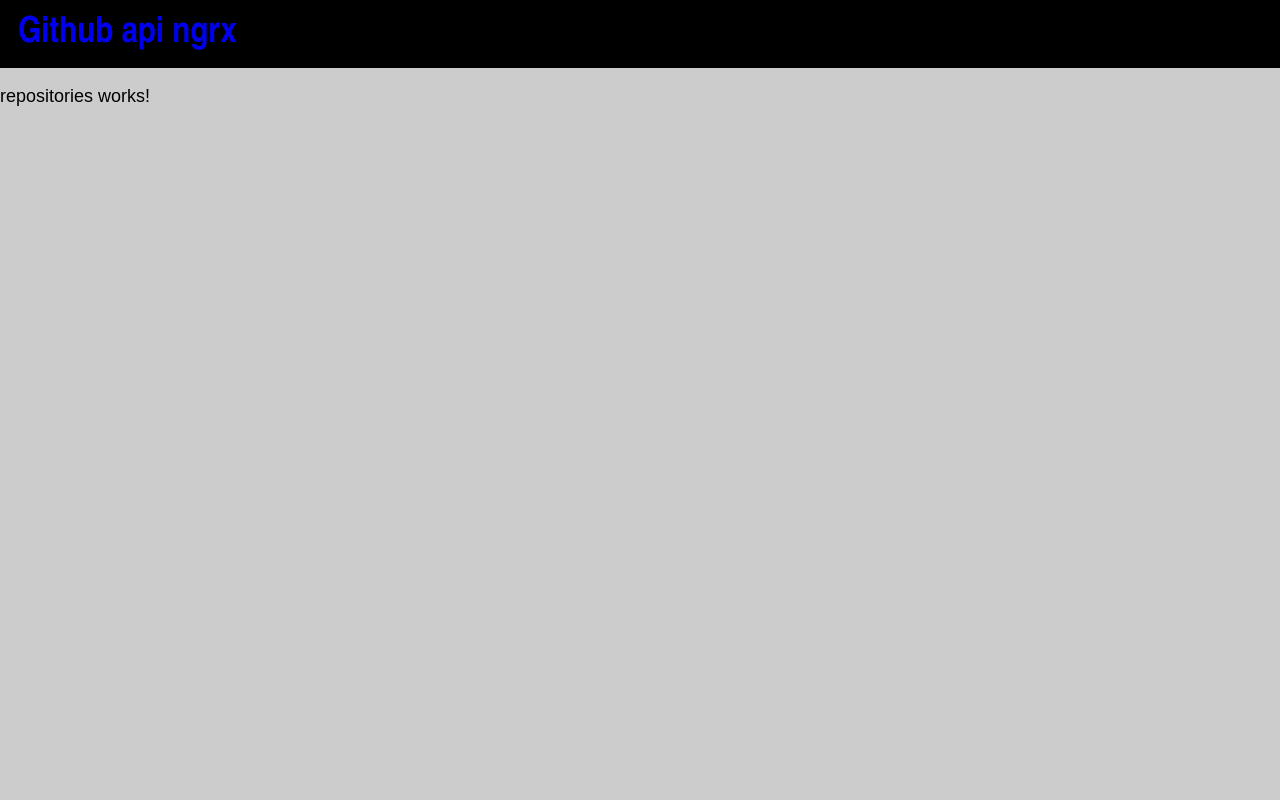
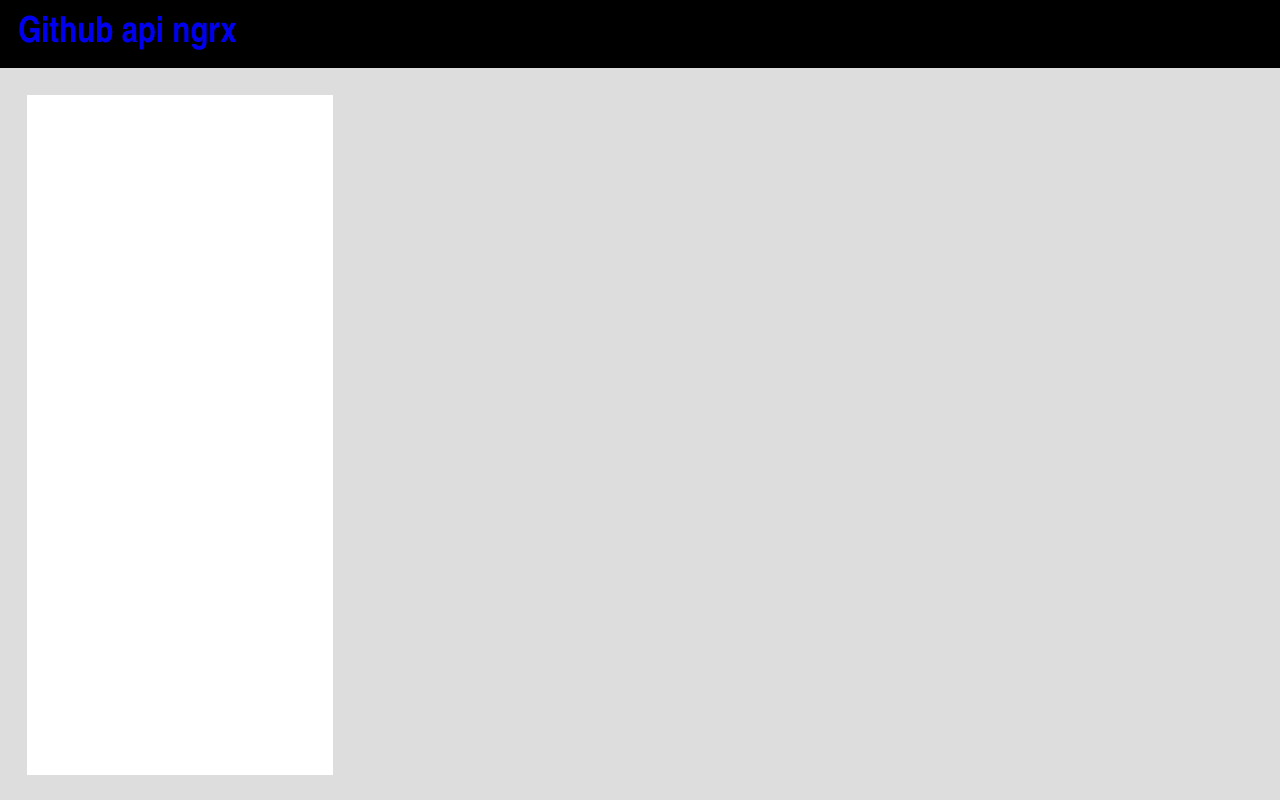
Before and after one commit to tdedetd/github-api-ngrx, an Angular app: page / in a window 1280 px wide. Built offline with nearby package versions, Linux system fonts and the light colour scheme.

Commit message:
repositories design

```diff
--- a/src/app/components/header/header.component.css
+++ b/src/app/components/header/header.component.css
@@ -2,6 +2,8 @@
   background-color: black;
   color: white;
   padding: .7em 1em;
+  position: sticky;
+  top: 0;
 }
 
 .title {
--- a/src/app/components/header/header.component.ts
+++ b/src/app/components/header/header.component.ts
@@ -1,9 +1,10 @@
-import { Component, OnInit } from '@angular/core';
+import { ChangeDetectionStrategy, Component, OnInit } from '@angular/core';
 
 @Component({
   selector: 'gan-header',
   templateUrl: './header.component.html',
-  styleUrls: ['./header.component.css']
+  styleUrls: ['./header.component.css'],
+  changeDetection: ChangeDetectionStrategy.OnPush
 })
 export class HeaderComponent implements OnInit {
 
--- a/src/app/components/repositories/repositories.component.css
+++ b/src/app/components/repositories/repositories.component.css
@@ -0,0 +1,17 @@
+.repos__filters {
+  box-sizing: border-box;
+  float: left;
+  width: 20em;
+  padding: 1.5em;
+  height: calc(100vh - 3.7em);
+  position: fixed;
+}
+
+.repos__result {
+  margin-left: 21em;
+}
+
+.repos-filters {
+  background: white;
+  height: 100%;
+}
--- a/src/app/components/repositories/repositories.component.html
+++ b/src/app/components/repositories/repositories.component.html
@@ -1,3 +1,6 @@
-<p>
-  repositories works!
-</p>
+<div class="repos">
+  <div class="repos__filters">
+    <div class="repos-filters"></div>
+  </div>
+  <div class="repos__result"></div>
+</div>
--- a/src/app/components/repositories/repositories.component.ts
+++ b/src/app/components/repositories/repositories.component.ts
@@ -1,9 +1,10 @@
-import { Component, OnInit } from '@angular/core';
+import { ChangeDetectionStrategy, Component, OnInit } from '@angular/core';
 
 @Component({
   selector: 'gan-repositories',
   templateUrl: './repositories.component.html',
-  styleUrls: ['./repositories.component.css']
+  styleUrls: ['./repositories.component.css'],
+  changeDetection: ChangeDetectionStrategy.OnPush
 })
 export class RepositoriesComponent implements OnInit {
 
--- a/src/styles.css
+++ b/src/styles.css
@@ -3,5 +3,5 @@ body {
   padding: 0;
   font-family: Arial, Helvetica, sans-serif;
   font-size: 18px;
-  background-color: #ccc;
+  background-color: #ddd;
 }
```
